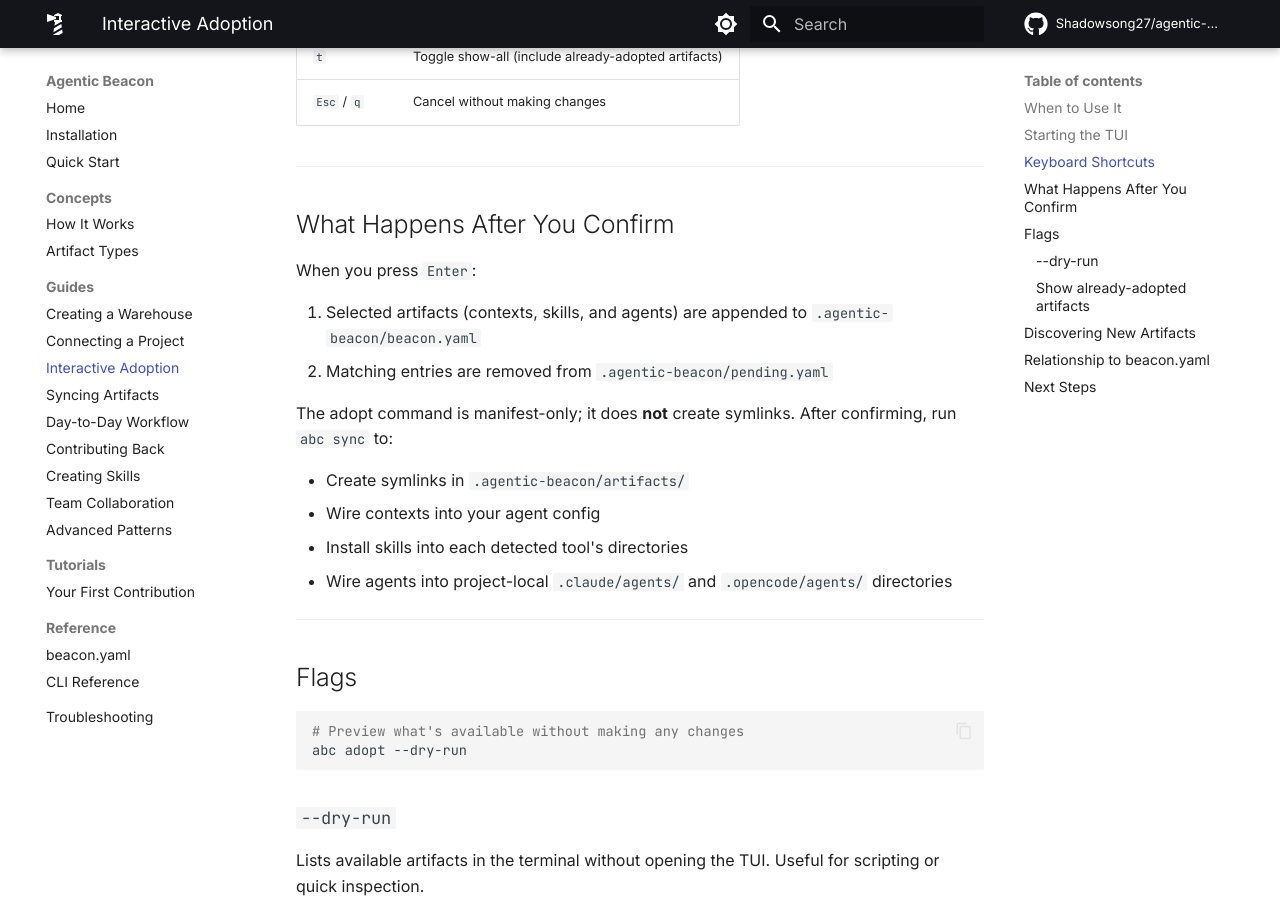
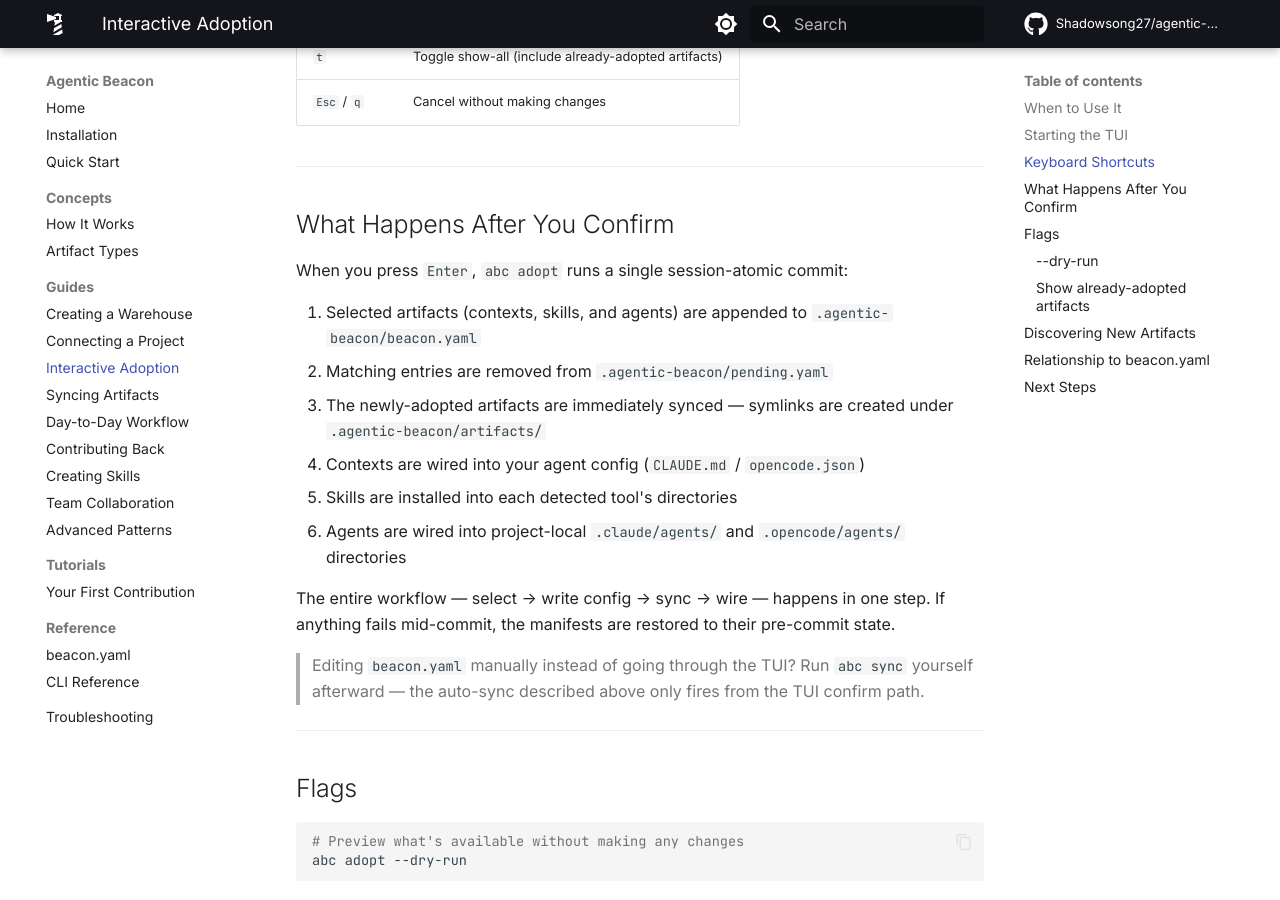
Before and after one commit to Shadowsong27/agentic-beacon, an MkDocs documentation site: the page built from site-docs/guides/interactive-adoption.md, in a window 1280 px wide and 900 px high, scrolled down 1443 px. Built offline with MkDocs 1.6.1 and Material for MkDocs 9.7.7, drawn with Linux system fonts in a browser that asks for light colours; comment, search, counter and statistics services are not loaded.

Commit message:
docs: address opencode-review bot findings (round 2)
The 2nd bot review caught real correctness issues introduced by
earlier changes in this PR:

1. (MEDIUM) `abc adopt` does NOT only-write-manifest — the interactive
   TUI flow calls `commit_session` which syncs and wires the new
   artifacts in the same atomic transaction (libs/beacon/src/beacon/
   domains/adoption/apply.py:96-265, cli/adoption.py:151-163). Only the
   non-interactive code path (cli/adoption.py:120-123) requires the
   user to run `abc sync` separately. Restore the TUI auto-sync wording
   in quickstart.md, reference/cli.md, and interactive-adoption.md;
   keep the manual-edit caveat as a follow-up note.

2. (MEDIUM) The warehouse-creation walkthrough only creates
   `contexts/global.md`, yet the newly-added skill's `requires:`
   block referenced `python-standards` (which is never created in
   the walkthrough). Switch to `contexts: [global]` so a user
   following the steps end-to-end produces a warehouse where
   `abc sync` can resolve the dependency.

3. (LOW) `beacon.yaml` has no `warehouse:` key — warehouse-connection
   config lives in `.agentic-beacon/config.toml` (see
   core/manifest/workspace.py:130-163). Drop the `warehouse: path:`
   block from both YAML examples in docs/specs-vs-artifacts.md.

Bot report:
https://github.com/Shadowsong27/agentic-beacon/pull/134#issuecomment-...

```diff
--- a/site-docs/guides/interactive-adoption.md
+++ b/site-docs/guides/interactive-adoption.md
@@ -38,17 +38,18 @@ The TUI opens in your terminal, showing all warehouse artifacts grouped by type
 
 ## What Happens After You Confirm
 
-When you press `Enter`:
+When you press `Enter`, `abc adopt` runs a single session-atomic commit:
 
 1. Selected artifacts (contexts, skills, and agents) are appended to `.agentic-beacon/beacon.yaml`
 2. Matching entries are removed from `.agentic-beacon/pending.yaml`
+3. The newly-adopted artifacts are immediately synced — symlinks are created under `.agentic-beacon/artifacts/`
+4. Contexts are wired into your agent config (`CLAUDE.md` / `opencode.json`)
+5. Skills are installed into each detected tool's directories
+6. Agents are wired into project-local `.claude/agents/` and `.opencode/agents/` directories
 
-The adopt command is manifest-only; it does **not** create symlinks. After confirming, run `abc sync` to:
+The entire workflow — select → write config → sync → wire — happens in one step. If anything fails mid-commit, the manifests are restored to their pre-commit state.
 
-- Create symlinks in `.agentic-beacon/artifacts/`
-- Wire contexts into your agent config
-- Install skills into each detected tool's directories
-- Wire agents into project-local `.claude/agents/` and `.opencode/agents/` directories
+> Editing `beacon.yaml` manually instead of going through the TUI? Run `abc sync` yourself afterward — the auto-sync described above only fires from the TUI confirm path.
 
 ---
 
```
Also changed, not shown: docs/specs-vs-artifacts.md (+0 -4 lines), site-docs/guides/warehouse-creation.md (+1 -1 lines), site-docs/quickstart.md (+4 -6 lines), site-docs/reference/cli.md (+1 -3 lines).
